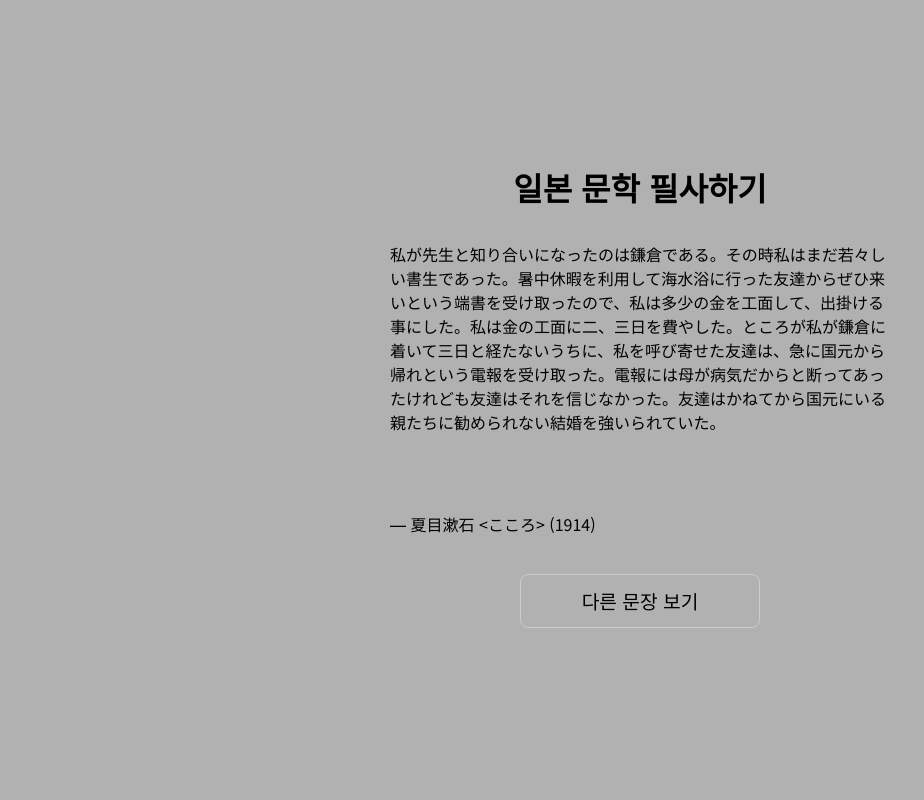
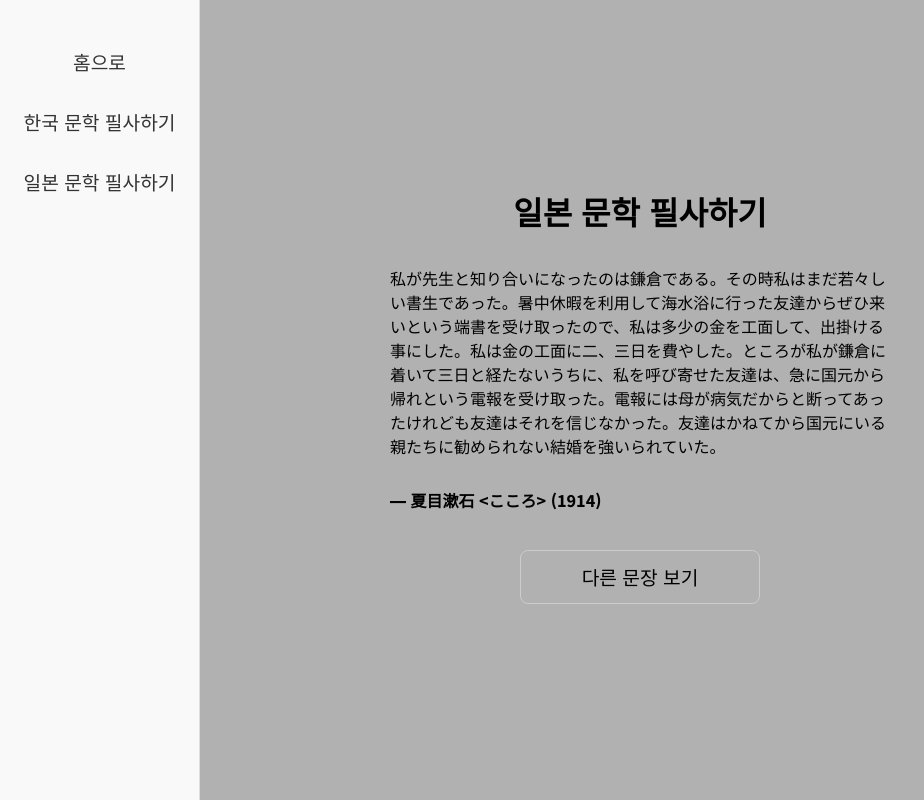
Before and after one commit to d0ix2/filsa, a React (Create React App) app: page /japanese in a window 1280 px wide. Shown: the whole page, without its empty margins (0-924 px from the left). Built offline with nearby package versions, Linux system fonts and the light colour scheme; a web font is replaced by a local one.

Commit message:
[FEAT] 사이드바 추가

```diff
--- a/src/pages/FilsaPage.style.js
+++ b/src/pages/FilsaPage.style.js
@@ -1,12 +1,24 @@
-import styled from 'styled-components';
+import styled, { keyframes } from 'styled-components';
+
+// 페이드 인 애니메이션 정의
+const fadeInUp = keyframes`
+  from {
+    opacity: 0;
+    transform: translateY(10px);
+  }
+  to {
+    opacity: 1;
+    transform: translateY(0);
+  }
+`;
 
 export const FilsaItem = styled.div`
- height: 100vh;
+  height: 100vh;
   display: flex;
   flex-direction: column;
   justify-content: center;
   align-items: center;
-`
+`;
 
 export const Title = styled.h1`
   margin-bottom: 2rem;
@@ -15,21 +27,22 @@ export const Title = styled.h1`
 `;
 
 export const Paragragh = styled.span`
-  height: 30vh;
-  whiteSpace: 'pre-line'
+  white-space: pre-line;
+  animation: ${fadeInUp} 0.5s ease-out;
 `;
 
 export const Info = styled.span`
-  whiteSpace: 'pre-line'
+  white-space: pre-line;
   font-weight: 800;
+  animation: ${fadeInUp} 0.5s ease-out;
 `;
 
 export const ParagraphWrapper = styled.div`
-    width: 500px;
-    display: flex;
-    flex-direction: column;
-    gap: 30px;
-`
+  width: 500px;
+  display: flex;
+  flex-direction: column;
+  gap: 30px;
+`;
 
 export const LoadAnotherButton = styled.button`
   width: 30vh;
@@ -47,4 +60,4 @@ export const LoadAnotherButton = styled.button`
   &:hover {
     background-color: #f0f0f0;
   }
-`
+`;
--- a/src/pages/JapaneseFilsa.jsx
+++ b/src/pages/JapaneseFilsa.jsx
@@ -2,6 +2,7 @@ import React, { useEffect, useState } from 'react';
 import * as S from './FilsaPage.style'
 import getRandomParagraph from '../hooks/useRandomParagraph';
 import worksData from '../data/works-jp.json';
+import Sidebar from './Sidebar/Sidebar';
 
 const JapaneseFilsa = () => {
   const [quote, setQuote] = useState(null);
@@ -17,14 +18,16 @@ const JapaneseFilsa = () => {
   };
 
   return (
+    <>
+    <Sidebar />
     <S.FilsaItem>
       <S.Title>일본 문학 필사하기</S.Title>
       {quote ? (
         <S.ParagraphWrapper>
-          <S.Paragragh>
+          <S.Paragragh key={quote.paragraph}>
             {quote.paragraph}
           </S.Paragragh>
-          <S.Info>
+          <S.Info key={quote.author + quote.title}>
             ― {quote.author} &lt;{quote.title}&gt; ({quote.year})
           </S.Info>
           <S.LoadAnotherButton
@@ -38,6 +41,7 @@ const JapaneseFilsa = () => {
         <p>불러오는 중...</p>
       )}
     </S.FilsaItem>
+    </>
   );
 };
 
--- a/src/pages/KoreanFilsa.jsx
+++ b/src/pages/KoreanFilsa.jsx
@@ -2,6 +2,7 @@ import React, { useEffect, useState } from 'react';
 import * as S from './FilsaPage.style'
 import getRandomParagraph from '../hooks/useRandomParagraph';
 import worksData from '../data/works-ko.json';
+import Sidebar from './Sidebar/Sidebar';
 
 const KoreanFilsa = () => {
   const [quote, setQuote] = useState(null);
@@ -17,14 +18,16 @@ const KoreanFilsa = () => {
   };
 
   return (
+    <>
+    <Sidebar />
     <S.FilsaItem>
       <S.Title>한국 문학 필사하기</S.Title>
       {quote ? (
         <S.ParagraphWrapper>
-          <S.Paragragh>
+          <S.Paragragh key={quote.paragraph}>
             {quote.paragraph}
           </S.Paragragh>
-          <S.Info>
+          <S.Info key={quote.author + quote.title}>
             ― {quote.author} &lt;{quote.title}&gt; ({quote.year})
           </S.Info>
           <S.LoadAnotherButton
@@ -38,6 +41,7 @@ const KoreanFilsa = () => {
         <p>불러오는 중...</p>
       )}
     </S.FilsaItem>
+    </>
   );
 };
 
--- /dev/null
+++ b/src/pages/Sidebar/Sidebar.jsx
@@ -0,0 +1,14 @@
+import React from 'react';
+import * as S from './Sidebar.style';
+
+const Sidebar = () => {
+  return (
+    <S.SidebarWrapper>
+      <S.NavLink to="/">홈으로</S.NavLink>
+      <S.NavLink to="/korean">한국 문학 필사하기</S.NavLink>
+      <S.NavLink to="/japanese">일본 문학 필사하기</S.NavLink>
+    </S.SidebarWrapper>
+  );
+};
+
+export default Sidebar;
--- /dev/null
+++ b/src/pages/Sidebar/Sidebar.style.js
@@ -0,0 +1,29 @@
+import styled from 'styled-components';
+import { Link } from 'react-router-dom';
+
+export const SidebarWrapper = styled.div`
+  position: fixed;
+  left: 0;
+  top: 0;
+  height: 100vh;
+  width: 200px;
+  background-color: #f9f9f9;
+  border-right: 1px solid #ddd;
+  display: flex;
+  flex-direction: column;
+  align-items: center;
+  padding-top: 3rem;
+  gap: 2rem;
+  z-index: 100;
+`;
+
+export const NavLink = styled(Link)`
+  font-size: 1.2rem;
+  color: #333;
+  text-decoration: none;
+
+  &:hover {
+    color: #B2B1B2;
+    font-weight: bold;
+  }
+`;
--- a/src/pages/main.style.js
+++ b/src/pages/main.style.js
@@ -28,3 +28,7 @@ export const StyledLink = styled(Link)`
     background-color: #f0f0f0;
   }
 `;
+
+export const Paragragh = styled.span`
+  white-space: pre-line;
+`;
```
